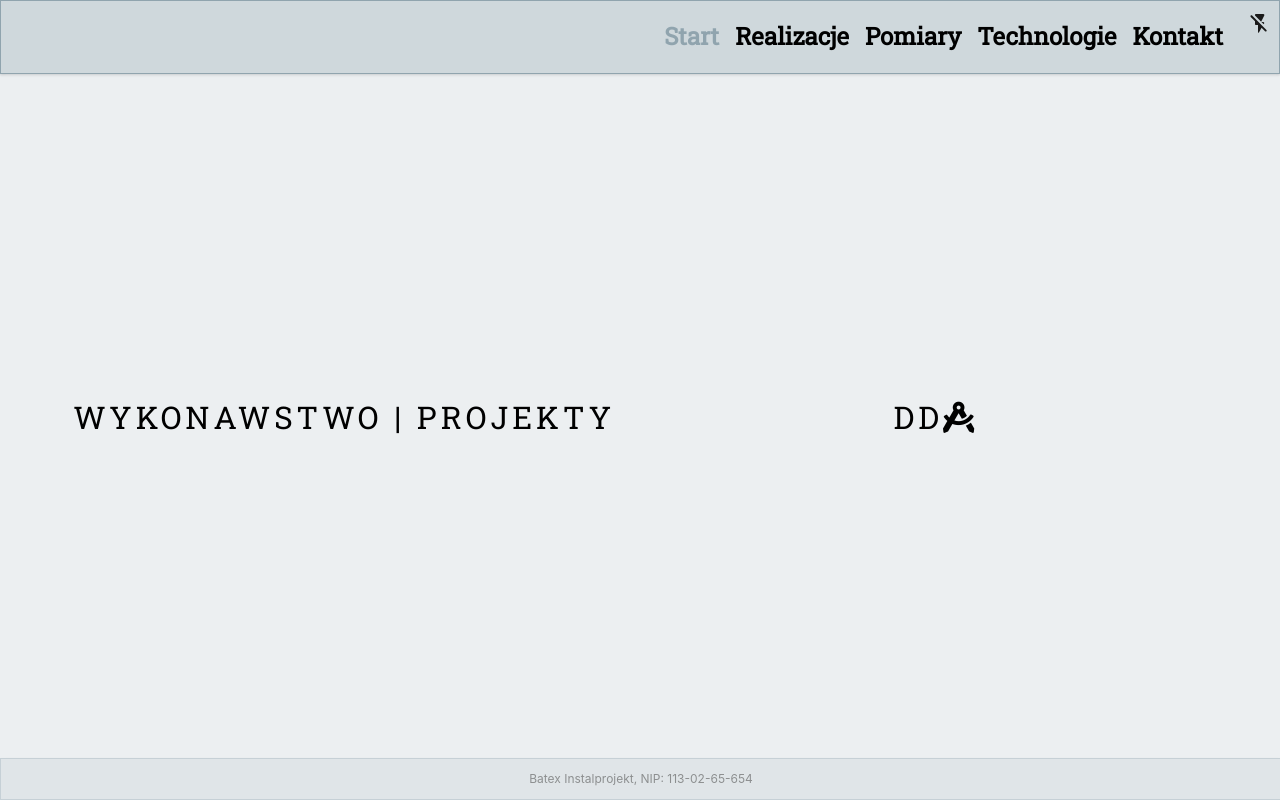
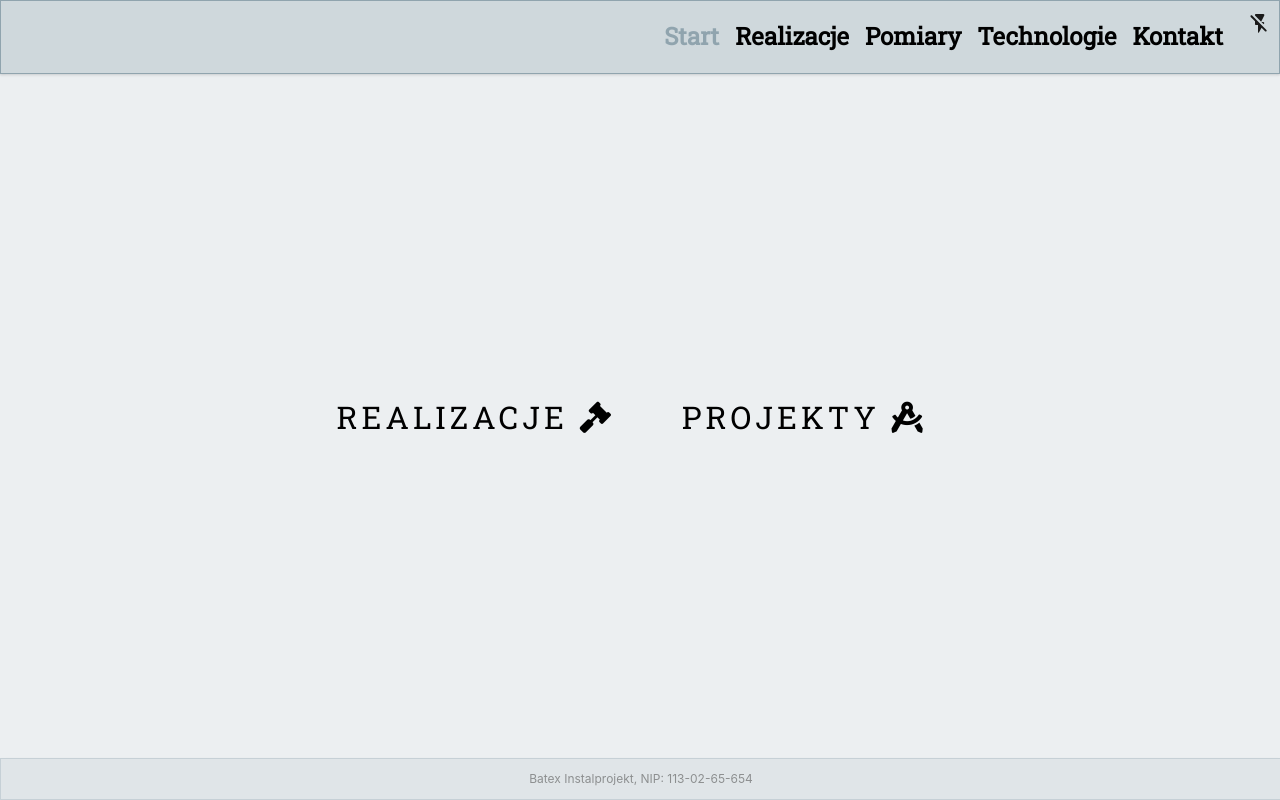
Before and after one commit to MaciejFigat/SinglePageA_React, a React (Create React App) app in the folder frontend/: page / in a window 1280 px wide. Built offline with nearby package versions, Linux system fonts and the light colour scheme.

Commit message:
styles upgrade

```diff
--- a/frontend/src/components/Offer.js
+++ b/frontend/src/components/Offer.js
@@ -16,7 +16,7 @@ const OfferOne = ({ handleClickOne }) => {
     <BigContainerDiv>
       <ResponsiveDiv>
         <H2 onClick={handleClickOne}>
-          <i className='fas fa-angle-left'></i>
+          <i className='fas fa-chevron-circle-left'></i>
         </H2>
         <StyledImage src={mountain2} width='80%' height='80%' />
         <h4>Znaczenie dla zdrowia</h4> <br />
@@ -53,7 +53,7 @@ const OfferTwo = ({ handleClickTwo }) => {
     <BigContainerDiv>
       <ResponsiveDiv>
         <H2 onClick={handleClickTwo}>
-          <i className='fas fa-angle-left'></i>
+          <i className='fas fa-chevron-circle-left'></i>
         </H2>
         <StyledImage src={saw1} width='66%' height='66%' />
         <StyledImage src={saw2} width='66%' height='66%' />
--- a/frontend/src/pages/Home.js
+++ b/frontend/src/pages/Home.js
@@ -54,12 +54,13 @@ const Home = () => {
           <BigContainerDiv>
             <GridCenter>
               <LinkAboutSubtle onClick={handleClickOne}>
-                <h3>Wykonawstwo | Projekty</h3>
+                <h3>
+                  Realizacje <i className='fas fa-gavel'></i>
+                </h3>
               </LinkAboutSubtle>
               <LinkAboutSubtle onClick={handleClickTwo}>
                 <h3>
-                  dd
-                  <i className='fas fa-drafting-compass'></i>
+                  Projekty <i className='fas fa-drafting-compass'></i>
                 </h3>
               </LinkAboutSubtle>
             </GridCenter>
--- a/frontend/src/styles/responsiveContainer.js
+++ b/frontend/src/styles/responsiveContainer.js
@@ -85,7 +85,11 @@ export const H2 = styled.h2`
   transition: 0.7s;
   &:hover {
     fill: var(--color1-secondary);
+    color: var(--color3-shadow);
+    opacity: 0.7;
+    transition: 0.7s;
   }
+
   @media (max-width: 1024px) {
     height: 33px important!;
     width: 33px important!;
```
